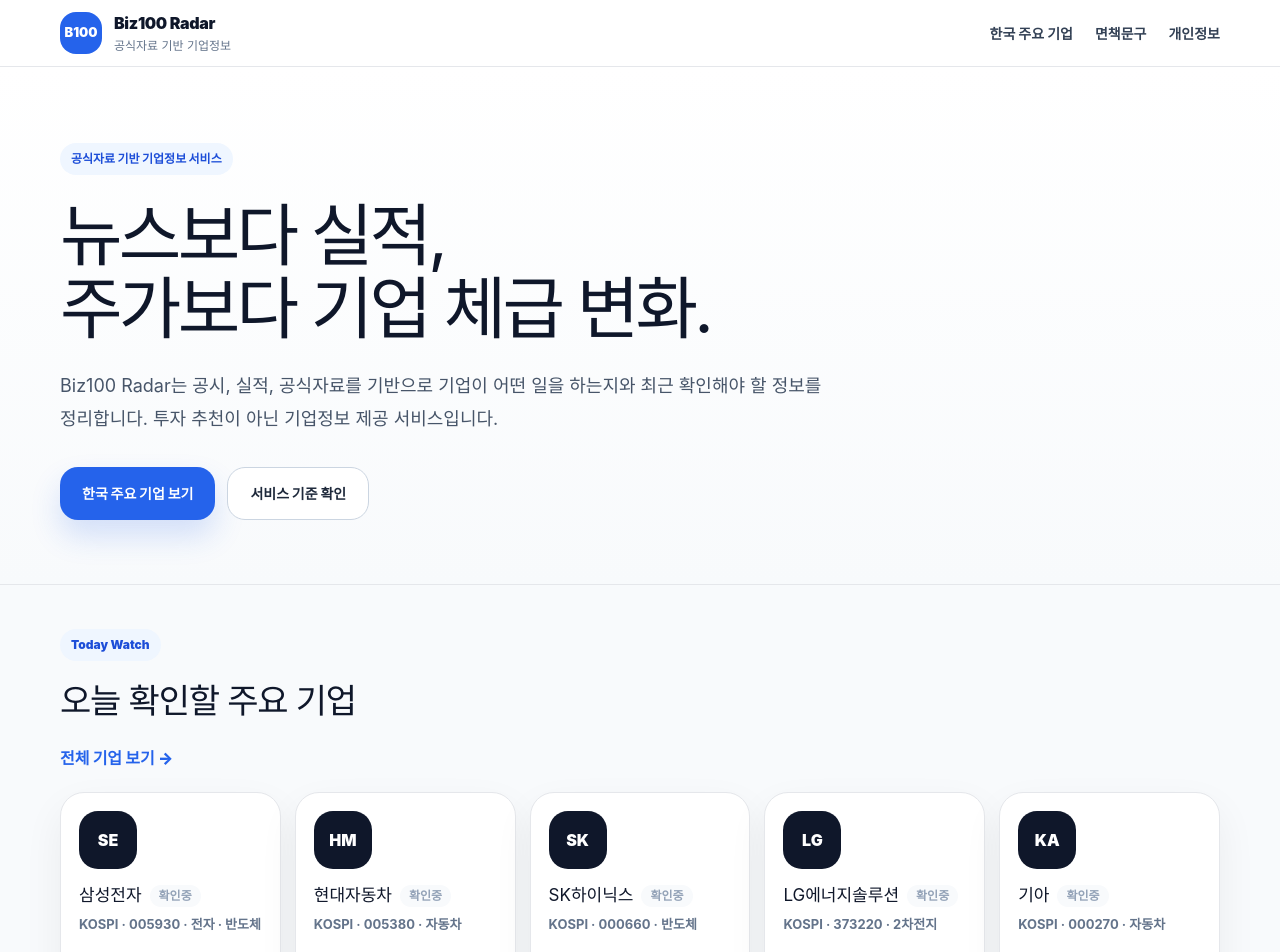
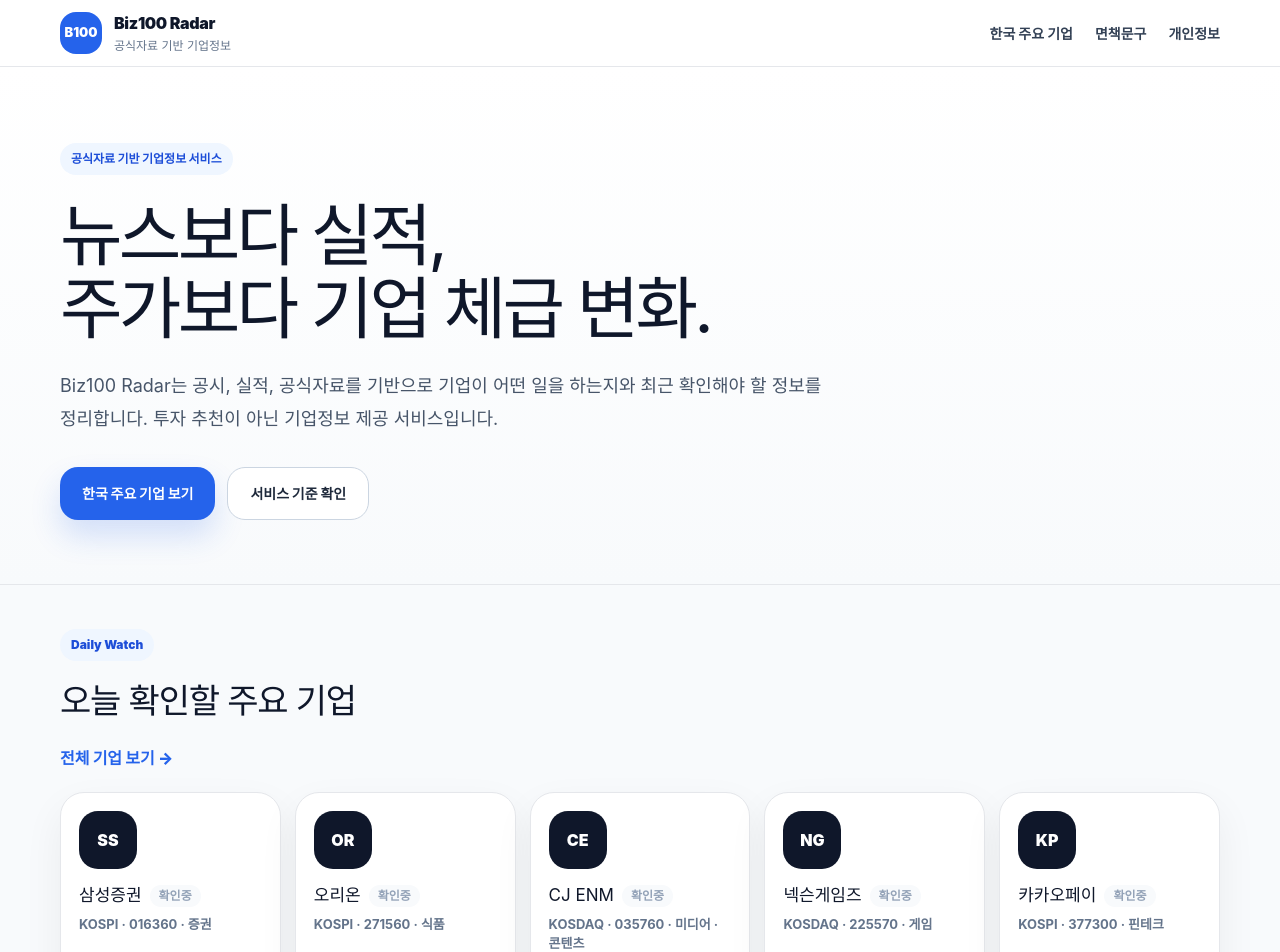
Before and after one commit to junyoung9394/biz100-radar, a Next.js app: page / in a window 1280 px wide. Shown: the top 952 px of the page. Built offline with nearby package versions, Linux system fonts and the light colour scheme; no server answers.

Commit message:
Rotate daily watch companies

```diff
--- a/app/page.tsx
+++ b/app/page.tsx
@@ -3,8 +3,34 @@
 import StockDirectionBadge from "@/components/StockDirectionBadge";
 import { companies } from "@/data/companies";
 
+function getTodaySeed() {
+  const now = new Date();
+  const koreaTime = new Date(
+    now.toLocaleString("en-US", { timeZone: "Asia/Seoul" })
+  );
+
+  const year = koreaTime.getFullYear();
+  const month = koreaTime.getMonth() + 1;
+  const date = koreaTime.getDate();
+
+  return year * 10000 + month * 100 + date;
+}
+
+function getDailyWatchCompanies() {
+  const seed = getTodaySeed();
+  const startIndex = seed % companies.length;
+  const selectedCompanies = [];
+
+  for (let index = 0; index < 5; index += 1) {
+    const companyIndex = (startIndex + index * 7) % companies.length;
+    selectedCompanies.push(companies[companyIndex]);
+  }
+
+  return selectedCompanies;
+}
+
 export default function HomePage() {
-  const watchCompanies = companies.slice(0, 5);
+  const watchCompanies = getDailyWatchCompanies();
   const featuredCompanies = companies.slice(0, 10);
 
   return (
@@ -37,7 +63,7 @@
       <section className="container section">
         <div className="section-head">
           <div>
-            <span className="badge">Today Watch</span>
+            <span className="badge">Daily Watch</span>
             <h2>오늘 확인할 주요 기업</h2>
           </div>
 
```
